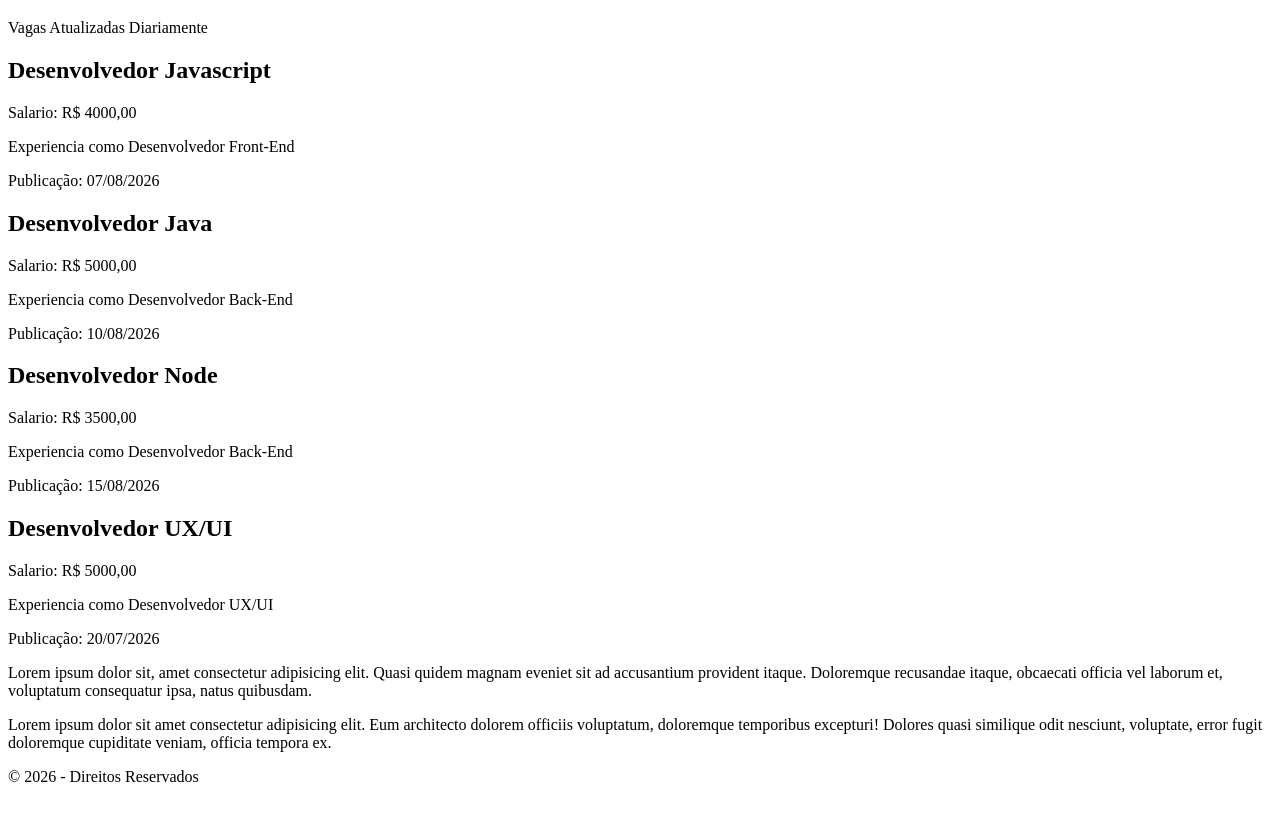
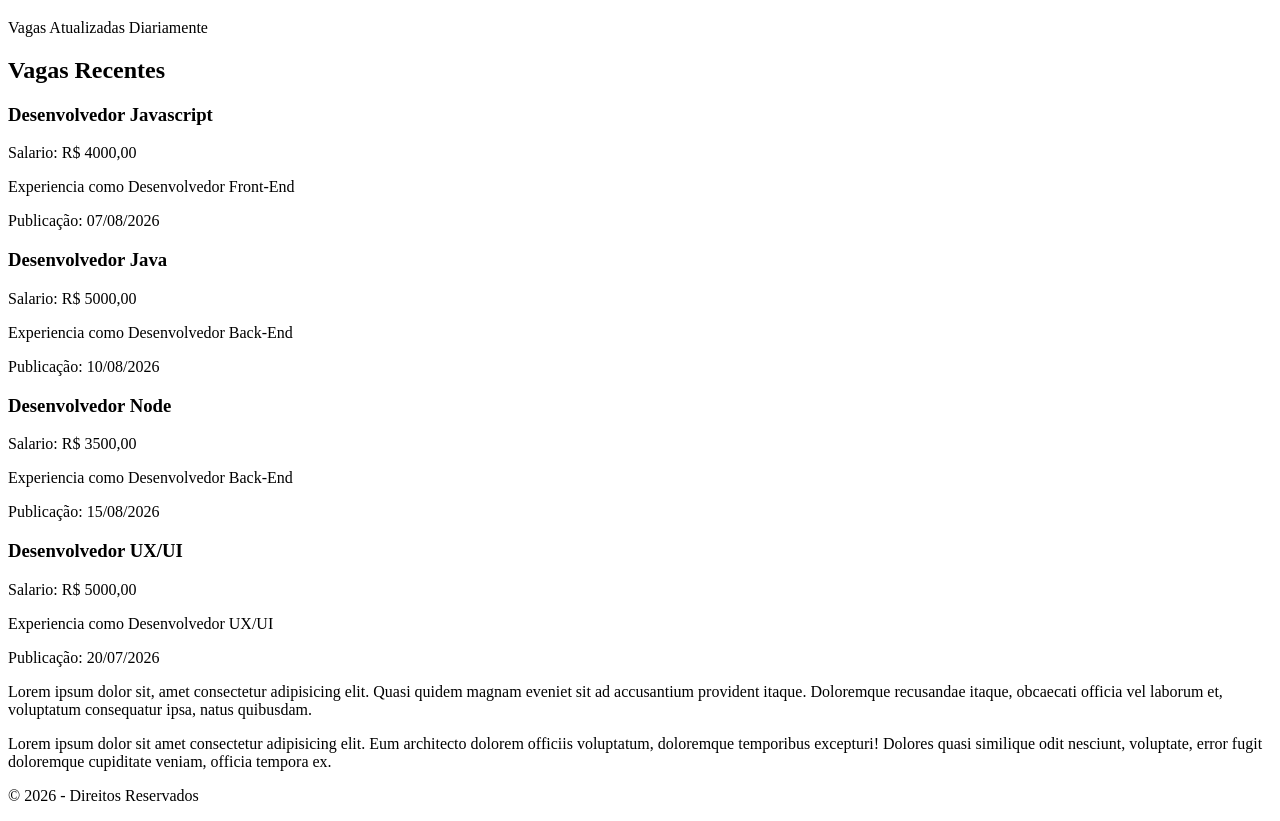
Before and after one commit to alexpietro2007/Web, a plain HTML site: page 11_08_2026/pages/ElementosEstruturais.html in a window 1280 px wide. Shown: the part 149-970 px from the top of the page. Drawn offline with Linux system fonts and the light colour scheme.

Commit message:
feat: Elementos estruturais Criado

```diff
--- a/11_08_2026/pages/ElementosEstruturais.html
+++ b/11_08_2026/pages/ElementosEstruturais.html
@@ -24,58 +24,92 @@
     <main>
 
         <!-- Cabeçalho da principal Pagina -->
+        <header>
             <h1>Portal de Vagas</h1>
             <p>Vagas Atualizadas Diariamente</p>
+        </header>
 
         <!-- Area de Vagas -->
-        <div id="vagas">
+        <!-- <div id="vagas"> -->
+        <section>
+
+            <h2>Vagas Recentes</h2>
+
             <!-- Primeira Vaga -->
-            <h2>Desenvolvedor Javascript</h2>
+            <article>
+                <header>
+                    <h3>Desenvolvedor Javascript</h3>
+                </header>
                 <p>Salario: R$ 4000,00</p>
                 <p>Experiencia como Desenvolvedor Front-End</p>
+                <footer>
                     <p>Publicação: 07/08/2026</p>
+                </footer>
+            </article>
 
             <!-- Segunda Vaga -->
-            <h2>Desenvolvedor Java</h2>
+            <article>
+                <header>
+                    <h3>Desenvolvedor Java</h3>
+                </header>
                 <p>Salario: R$ 5000,00</p>
                 <p>Experiencia como Desenvolvedor Back-End</p>
+                <footer>
                     <p>Publicação: 10/08/2026</p>
+                </footer>
+            </article>
 
             <!-- Terceira Vaga -->
-            <h2>Desenvolvedor Node</h2>
+            <article>
+                <header>
+                    <h3>Desenvolvedor Node</h3>
+                </header>
                 <p>Salario: R$ 3500,00</p>
                 <p>Experiencia como Desenvolvedor Back-End</p>
+                <footer>
                     <p>Publicação: 15/08/2026</p>
+                </footer>
+            </article>
 
             <!-- Quarta Vaga -->
-            <h2>Desenvolvedor UX/UI</h2>
+            <article>
+                <header>
+                    <h3>Desenvolvedor UX/UI</h3>
+                </header>
                 <p>Salario: R$ 5000,00</p>
                 <p>Experiencia como Desenvolvedor UX/UI</p>
+                <footer>
                     <p>Publicação: 20/07/2026</p>
-        </div>
+                </footer>
+            </article>
+        </section>
     </main>
 
 
     <!-- Barra lateral de Anuncio -->
-    <div id="anuncio">
+    <!-- <div id="anuncio"> -->
+    <aside>
+
         <!-- Primeiro Anuncio -->
         <p>
             Lorem ipsum dolor sit, amet consectetur adipisicing elit. Quasi quidem magnam eveniet sit ad accusantium
             provident itaque. Doloremque recusandae itaque, obcaecati officia vel laborum et, voluptatum consequatur
             ipsa, natus quibusdam.
         </p>
+
         <!-- Segundo Anuncio -->
         <p>
             Lorem ipsum dolor sit amet consectetur adipisicing elit. Eum architecto dolorem officiis voluptatum,
             doloremque temporibus excepturi! Dolores quasi similique odit nesciunt, voluptate, error fugit doloremque
             cupiditate veniam, officia tempora ex.
         </p>
-    </div>
+    </aside>
 
     <!-- Rodapé -->
-    <div id="rodape">
+    <!-- <div id="rodape"> -->
+    <footer>
         <p>&copy; 2026 - Direitos Reservados</p>
-    </div>
+    </footer>
 </body>
 
 </html>
```
Also changed, not shown: 1 other file. Lines whose indentation alone changed are shown as unchanged.
